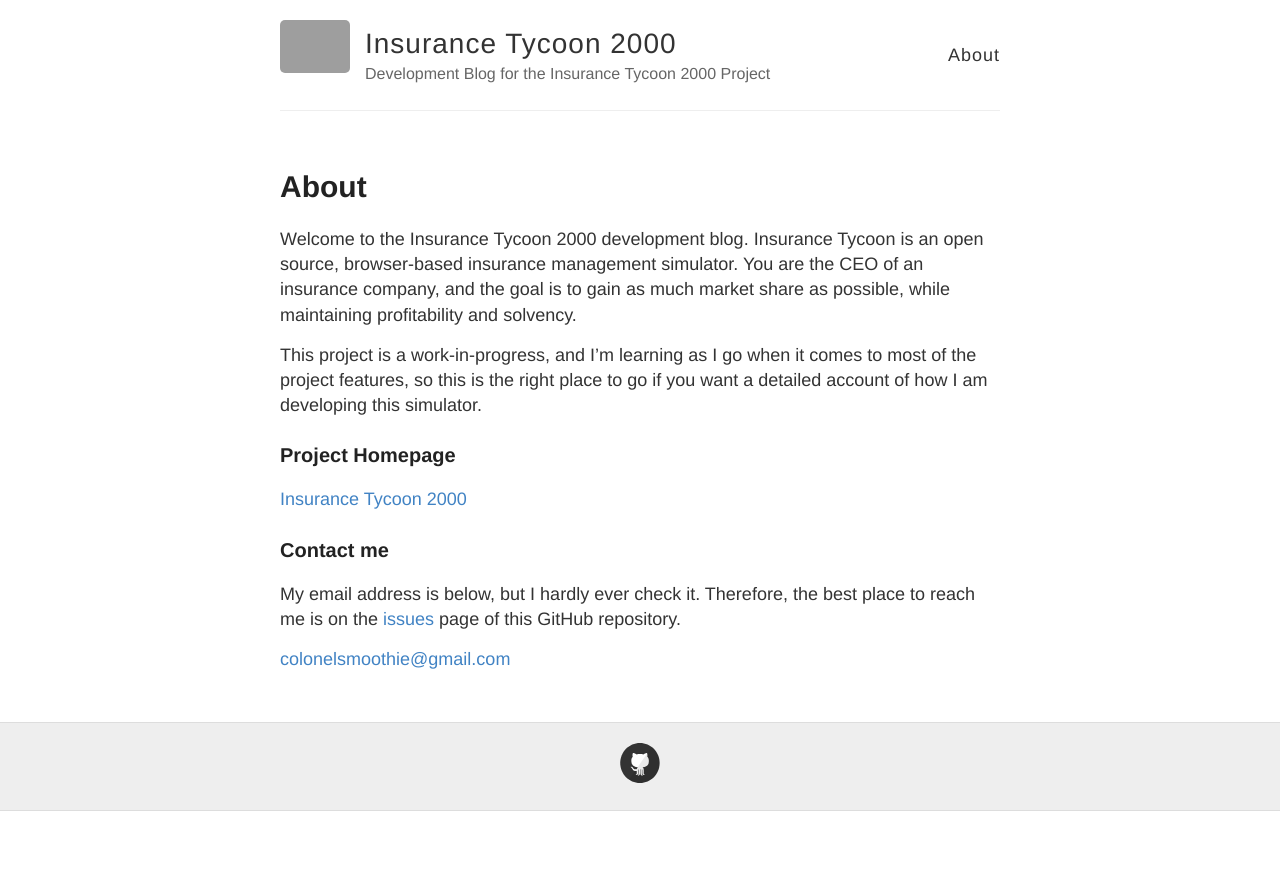
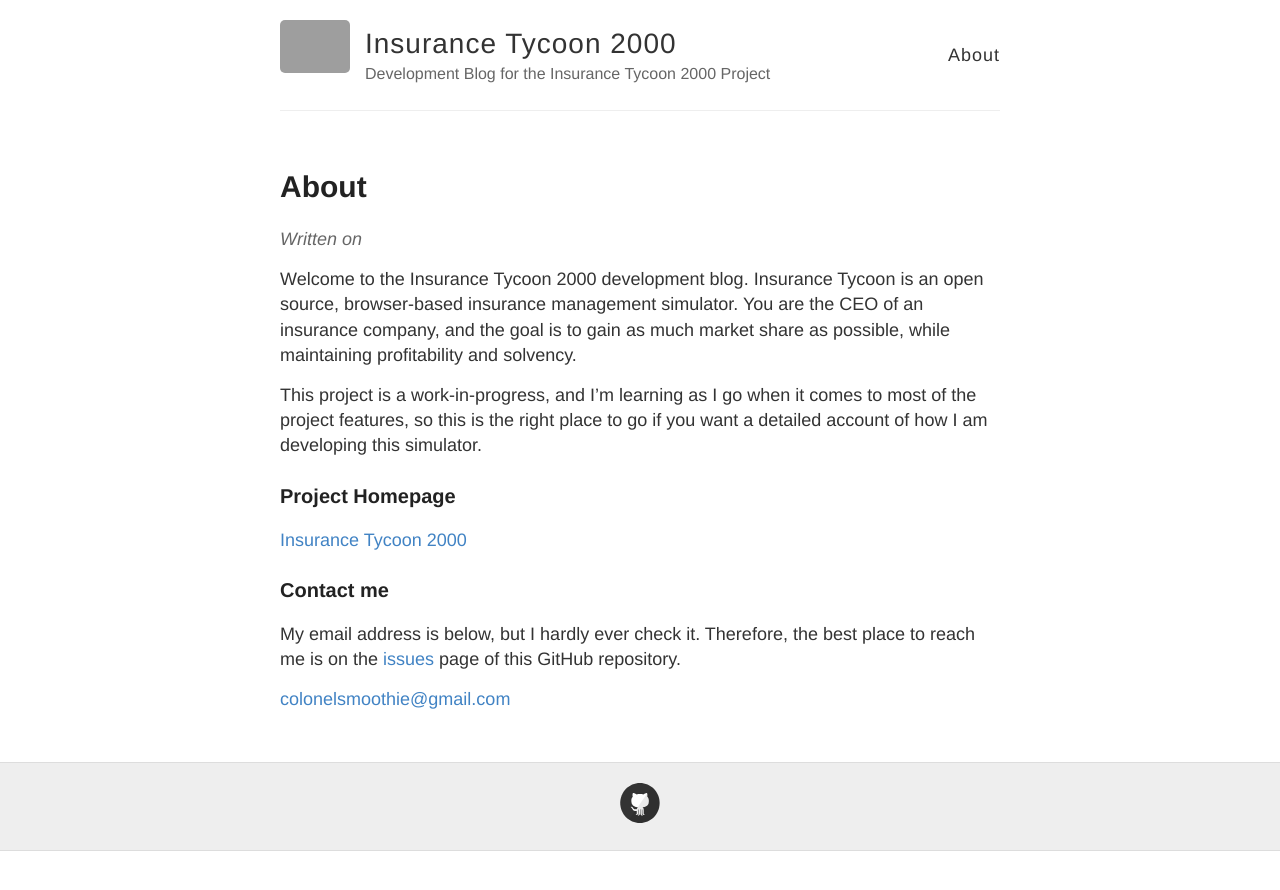
Before and after one commit to colonelsmoothie/insurancetycoon2000, a Jekyll site: the page built from about.md, in a window 1280 px wide. Shown: the top 890 px of the page. Built offline with Jekyll 4.4.1, drawn with Linux system fonts in a browser that asks for light colours; grey boxes are pictures that could not be loaded.

Commit message:
testing dates

```diff
--- a/_layouts/page.html
+++ b/_layouts/page.html
@@ -6,7 +6,13 @@ layout: default
 
   <h1>{{ page.title }}</h1>
 
+  <div class="date">
+    Written on {{ page.date | date: "%B %e, %Y" }}
+  </div>
+
   <div class="entry">
     {{ content }}
   </div>
+
+
 </article>
--- a/_layouts/post.html
+++ b/_layouts/post.html
@@ -4,7 +4,7 @@ layout: default
 
 <article class="post">
   <h1>{{ page.title }}</h1>
-  <h6>{{ page.date }}</h6>
+
 
   <div class="entry">
     {{ content }}
```
